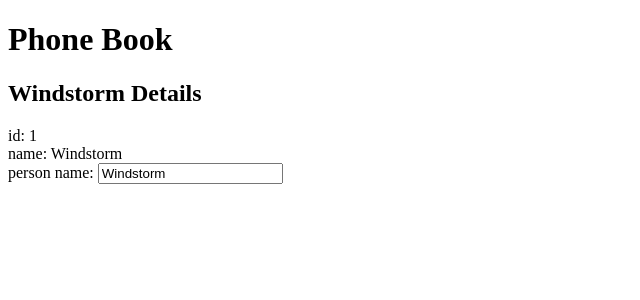
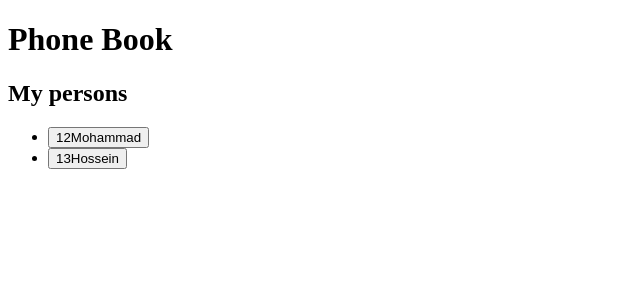
Before and after one commit to mhgolestan/phone-book-angular, an Angular app: page / in a window 1280 px wide. Shown: the top 300 px of the page, without its empty margins (0-640 px from the left). Built offline with nearby package versions, Linux system fonts and the light colour scheme.

Commit message:
mock persons, detail section, styling implemented

```diff
--- a/src/app/persons/persons.component.html
+++ b/src/app/persons/persons.component.html
@@ -1,7 +1,20 @@
-<h2>{{person.name}} Details</h2>
-<div><span>id: </span>{{person.id}}</div>
-<div><span>name: </span>{{person.name}}</div>
-<div>
-  <label for="name">person name: </label>
-  <input id="name" [(ngModel)]="person.name" placeholder="name">
+<h2>My persons</h2>
+<ul class="persones">
+  <li *ngFor="let person of persons">
+    <button type="button" (click)="onSelect(person)" [class.selected]="person === selectedPerson">
+      <span class="badge">{{person.id}}</span>
+      <span class="name">{{person.name}}</span>
+    </button>
+  </li>
+</ul>
+
+<div *ngIf="selectedPerson">
+  <h2>{{selectedPerson.name | uppercase}} Details</h2>
+  <div>id: {{selectedPerson.id}}</div>
+  <div>
+    <label for="person-name">Person name: </label>
+    <input id="person-name" [(ngModel)]="selectedPerson.name" placeholder="name">
+    <label for="person-phone">Person phone: </label>
+    <input id="person-phone" [(ngModel)]="selectedPerson.phone" placeholder="name">
+  </div>
 </div>
--- a/src/app/persons/persons.component.ts
+++ b/src/app/persons/persons.component.ts
@@ -1,5 +1,6 @@
+import { Component, OnInit } from '@angular/core';
 import { Person } from '../../person';
-import { Component, OnInit } from '@angular/core';
+import { PERSONS } from './../../mock-persons';
 
 @Component({
   selector: 'app-persons',
@@ -7,11 +8,18 @@ import { Component, OnInit } from '@angular/core';
   styleUrls: ['./persons.component.css']
 })
 export class PersonsComponent implements OnInit {
-    person: Person = {
-    id: 1,
-    name: 'Windstorm',
-    phone: "1234"
-  };
+  //   person: Person = {
+  //   id: 1,
+  //   name: 'Windstorm',
+  //   phone: "1234"
+  // };
+  persons = PERSONS
+  selectedPerson?: Person;
+  onSelect(person: Person): void {
+    // console.log(person);
+
+    this.selectedPerson = person;
+  }
 
 
   constructor() { }
--- /dev/null
+++ b/src/mock-persons.ts
@@ -0,0 +1,6 @@
+import { Person } from './person';
+
+export const PERSONS: Person[] = [
+  { id: 12, name: 'Mohammad', phone: "1234" },
+  { id: 13, name: 'Hossein', phone: "5678" }
+];
```
